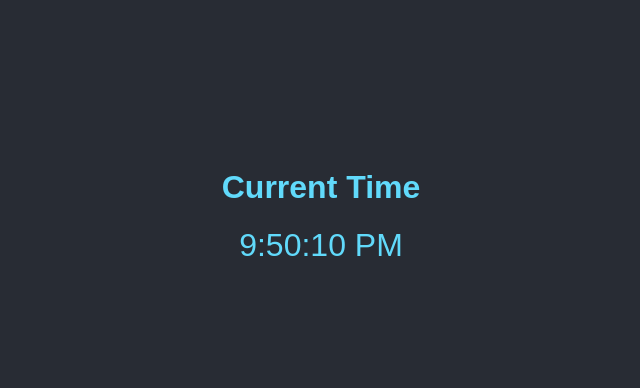
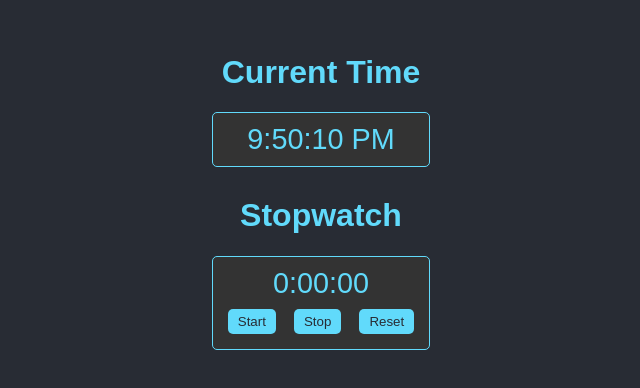
Before and after one commit to ash-teach/dgl409-single-page-clock, a plain HTML site: page index.html in a window 1280 px wide. Shown: the part 194-582 px from the top of the page, without its empty margins (319-959 px from the left). Drawn offline with Linux system fonts and the light colour scheme.

Commit message:
add stopwatch feature

```diff
--- a/index.html
+++ b/index.html
@@ -3,13 +3,24 @@
 <head>
   <meta charset="UTF-8">
   <meta name="viewport" content="width=device-width, initial-scale=1.0">
-  <title>Current Time Display</title>
+  <title>Current Time & Stopwatch</title>
   <link rel="stylesheet" href="styles.css">
 </head>
 <body>
   <div class="container">
     <h1>Current Time</h1>
-    <div id="time-display">Loading...</div>
+
+    <!-- Display current time -->
+    <div id="time-display" class="clock-face">Loading...</div>
+
+    <h1>Stopwatch</h1>
+    <!-- Single stopwatch container -->
+    <div class="clock-face">
+      <div class="timer-time">0:00:00</div>
+      <button id="start-button">Start</button>
+      <button id="stop-button">Stop</button>
+      <button id="reset-button">Reset</button>
+    </div>
   </div>
   <script src="script.js"></script>
 </body>
--- a/script.js
+++ b/script.js
@@ -1,11 +1,63 @@
 // script.js
 
-function updateTime() {
+// Function to display the current time
+function displayCurrentTime() {
   const now = new Date();
   const timeString = now.toLocaleTimeString();
   document.getElementById("time-display").textContent = timeString;
 }
+setInterval(displayCurrentTime, 1000);
 
-// Update the time immediately, then every second
-updateTime();
-setInterval(updateTime, 1000);
+// Stopwatch logic
+let stopwatchTime = 0; // in seconds
+let stopwatchInterval = null;
+
+// Get the stopwatch display and buttons
+const stopwatchDisplay = document.querySelector(".timer-time");
+const startButton = document.getElementById("start-button");
+const stopButton = document.getElementById("stop-button");
+const resetButton = document.getElementById("reset-button");
+
+// Format the time as H:MM:SS
+function formatTime(time) {
+  const hours = Math.floor(time / 3600);
+  const minutes = Math.floor((time % 3600) / 60);
+  const seconds = time % 60;
+  return `${hours}:${minutes.toString().padStart(2, "0")}:${seconds.toString().padStart(2, "0")}`;
+}
+
+// Update the display with the formatted time
+function updateStopwatchDisplay() {
+  stopwatchDisplay.textContent = formatTime(stopwatchTime);
+}
+
+// Start the stopwatch
+function startStopwatch() {
+  if (!stopwatchInterval) {
+    stopwatchInterval = setInterval(() => {
+      stopwatchTime++;
+      updateStopwatchDisplay();
+    }, 1000);
+  }
+}
+
+// Stop the stopwatch
+function stopStopwatch() {
+  clearInterval(stopwatchInterval);
+  stopwatchInterval = null;
+}
+
+// Reset the stopwatch
+function resetStopwatch() {
+  stopStopwatch();
+  stopwatchTime = 0;
+  updateStopwatchDisplay();
+}
+
+// Attach event listeners to buttons
+startButton.addEventListener("click", startStopwatch);
+stopButton.addEventListener("click", stopStopwatch);
+resetButton.addEventListener("click", resetStopwatch);
+
+// Initialize display on load
+updateStopwatchDisplay();
--- a/styles.css
+++ b/styles.css
@@ -12,9 +12,32 @@ body {
 
 .container {
   text-align: center;
+  width: auto;
 }
 
-#time-display {
-  font-size: 2rem;
+.clock-face {
+  border: 1px solid #61dafb;
+  padding: 10px;
+  border-radius: 5px;
+  background-color: #333;
+  flex: auto;
+  font-size: 1.8rem;
+  text-align: center;
   margin-top: 20px;
+  margin-bottom: 30px;
+  max-width: 12em;
 }
+
+button {
+  margin: 5px;
+  padding: 5px 10px;
+  color: #282c34;
+  background-color: #61dafb;
+  border: none;
+  border-radius: 5px;
+  cursor: pointer;
+}
+
+button:hover {
+  background-color: #21a1f1;
+}
```
